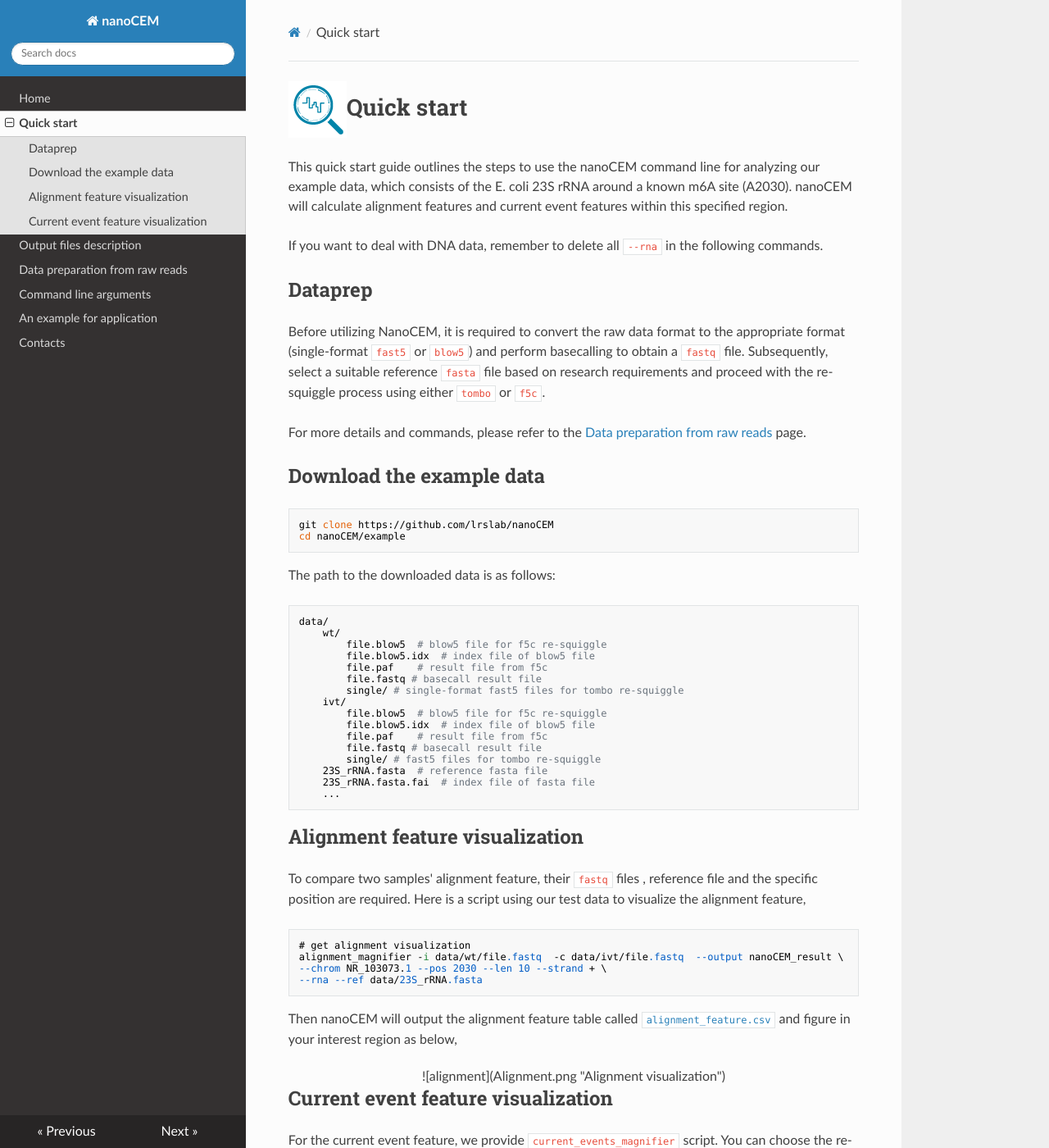
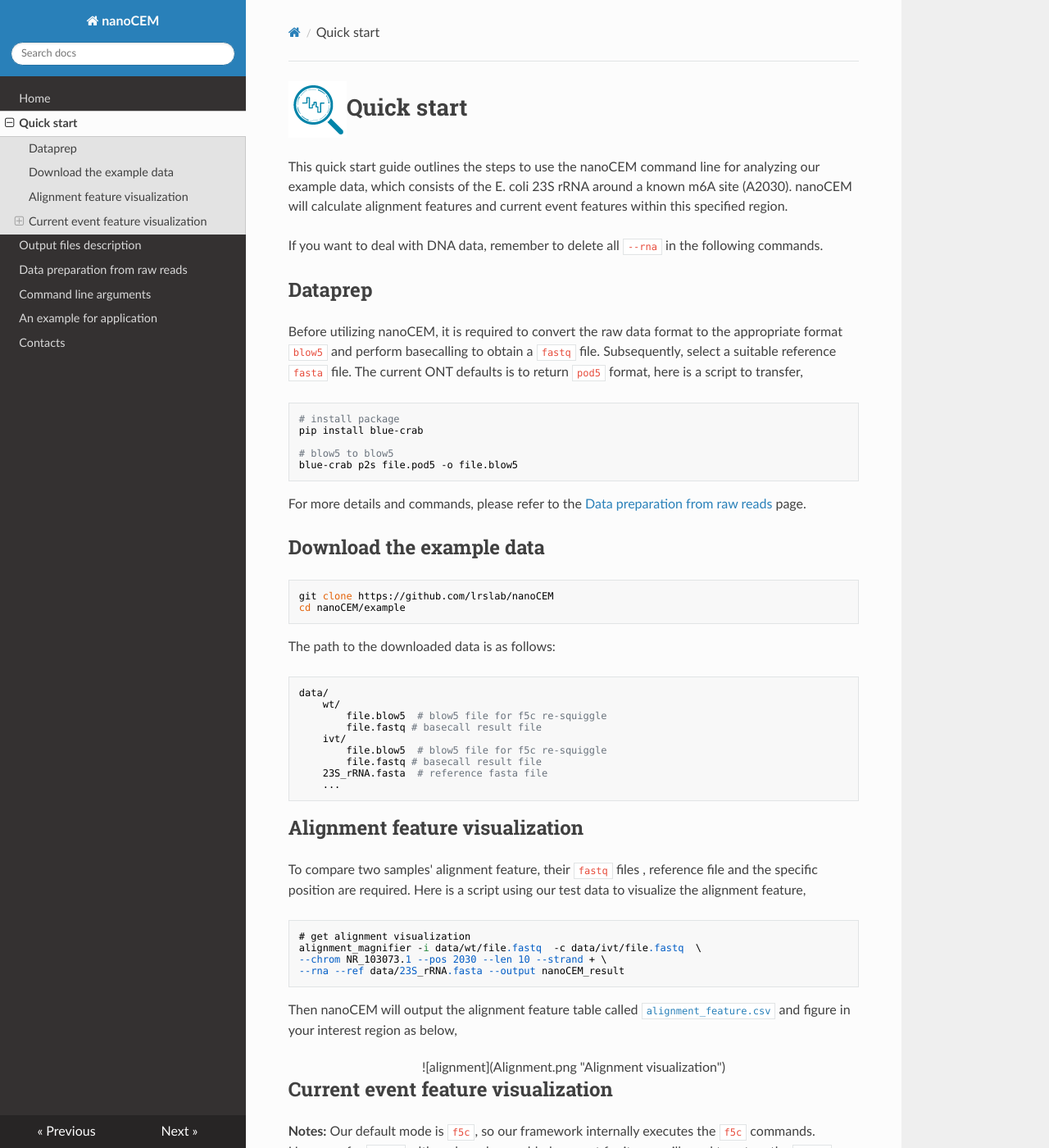
Before and after one commit to lrslab/nanoCEM, an MkDocs documentation site: the page built from docs/tutorials.md, in a window 1280 px wide and 1400 px high. Shown: the whole window at 82% size. Built offline with MkDocs 1.6.1, drawn with Linux system fonts in a browser that asks for light colours; nearby versions of some CDN libraries; some of the changed text lies outside the part shown.

Commit message:
update figs in docs

```diff
--- a/docs/tutorials.md
+++ b/docs/tutorials.md
@@ -8,9 +8,21 @@
 
 ## Dataprep
 
-Before utilizing NanoCEM, it is required to convert the raw data format to the appropriate format (single-format `fast5`
-or `blow5`) and perform basecalling to obtain a `fastq` file. Subsequently, select a suitable reference `fasta` file
-based on research requirements and proceed with the re-squiggle process using either `tombo` or `f5c`.
+[comment]: <> (Before utilizing NanoCEM, it is required to convert the raw data format to the appropriate format &#40;single-format `fast5`)
+
+[comment]: <> (or `blow5`&#41; and perform basecalling to obtain a `fastq` file. Subsequently, select a suitable reference `fasta` file)
+
+[comment]: <> (based on research requirements and proceed with the re-squiggle process using either `tombo` or `f5c`.)
+Before utilizing nanoCEM, it is required to convert the raw data format to the appropriate format `blow5` and
+perform basecalling to obtain a `fastq` file. Subsequently, select a suitable reference `fasta` file.
+The current ONT defaults is to return `pod5` format, here is a script to transfer,
+
+    # install package
+    pip install blue-crab
+
+    # blow5 to blow5
+    blue-crab p2s file.pod5 -o file.blow5
+
 
 For more details and commands, please refer to the [Data preparation from raw reads](preparation.md) page.
 
@@ -24,18 +36,11 @@
     data/
         wt/
             file.blow5  # blow5 file for f5c re-squiggle
-            file.blow5.idx  # index file of blow5 file
-            file.paf    # result file from f5c
             file.fastq # basecall result file
-            single/ # single-format fast5 files for tombo re-squiggle
         ivt/
             file.blow5  # blow5 file for f5c re-squiggle
-            file.blow5.idx  # index file of blow5 file
-            file.paf    # result file from f5c
             file.fastq # basecall result file
-            single/ # fast5 files for tombo re-squiggle
         23S_rRNA.fasta  # reference fasta file
-        23S_rRNA.fasta.fai  # index file of fasta file
         ...
 
 ## Alignment feature visualization
@@ -44,9 +49,9 @@
 script using our test data to visualize the alignment feature,
 
     # get alignment visualization
-    alignment_magnifier -i data/wt/file.fastq  -c data/ivt/file.fastq  --output nanoCEM_result \
+    alignment_magnifier -i data/wt/file.fastq  -c data/ivt/file.fastq  \
     --chrom NR_103073.1 --pos 2030 --len 10 --strand + \
-    --rna --ref data/23S_rRNA.fasta
+    --rna --ref data/23S_rRNA.fasta --output nanoCEM_result
 
 Then nanoCEM will output the alignment feature table called [`alignment_feature.csv`](output_format.md) and figure in
 your interest region as below,
@@ -55,6 +60,11 @@
 
 ## Current event feature visualization
 
+ **Notes:** Our default mode is `f5c`, so our framework internally executes the `f5c` commands.
+ However, for `tombo`, although we have added support for it, you will need to set up the `tombo` environment
+ separately to run the resquiggle command.
+
+### f5c (Default mode)
 For the current event feature, we provide  `current_events_magnifier` script. You can choose the re-squiggle program
 from `f5c` and `tombo`. They are different in several aspects, including the re-squiggle algorithm
 (which may introduce one base bias) and the supported data types (fast5/blow5).
@@ -64,17 +74,14 @@
 
     test/
         file.blow5
-        file.blow5.idx
-        file.paf
         file.fastq
 
 Then you can use `current_events_magnifier` as below,
 
-    # tackle f5c result
-    current_events_magnifier f5c -i data/wt/file -c data/ivt/file -o f5c_result \
-    --chrom NR_103073.1 --strand + \
-    --pos 2030 \
-    --ref data/23S_rRNA.fasta \
+    # run f5c mode
+    current_events_magnifier f5c -i data/wt/file -c data/ivt/file \
+    --chrom NR_103073.1 --strand + --pos 2030 \
+    --ref data/23S_rRNA.fasta -o nanoCEM_result \
     --base_shift 2 --rna --norm
 
 Then nanoCEM will output the current feature called [`current_feature.csv`](output_format.md) of your interest region
@@ -87,12 +94,13 @@
 
 <center>![f5c_pca](zscore_density_f5c.png "f5c_pca") </center>
 
+### tombo support
+
 In addition to `f5c`, nanoCEM also supports `tombo`, and achieves the same functionality by providing the fast5 folder
 like the following commands,
 
-    # tackle tombo result
-    current_events_magnifier tombo -i data/wt/single -c data/ivt/single -o tombo_result \
-    --chrom NR_103073.1 --strand + \
-    --pos 2030 \
-    --ref data/23S_rRNA.fasta \
+    # run tombo mode
+    current_events_magnifier tombo -i data/wt/single -c data/ivt/single \
+    --chrom NR_103073.1 --strand + --pos 2030 \
+    --ref data/23S_rRNA.fasta -o nanoCEM_result \
     --rna --cpu 4 --norm
--- a/setup.py
+++ b/setup.py
@@ -5,7 +5,7 @@
 
 setup(
     name="nanoCEM",
-    version="0.0.3.1",
+    version="0.0.3.2",
     author="GUO Zhihao",
     author_email="qhuozhihao@icloud.com",
     description='A simple tool designed to visualize the features that distinguish between two groups of ONT data at the site level.\
```
Also changed, not shown: docs/index.md (+2 -5 lines), docs/preparation.md (+5 -3 lines), 6 other files.
